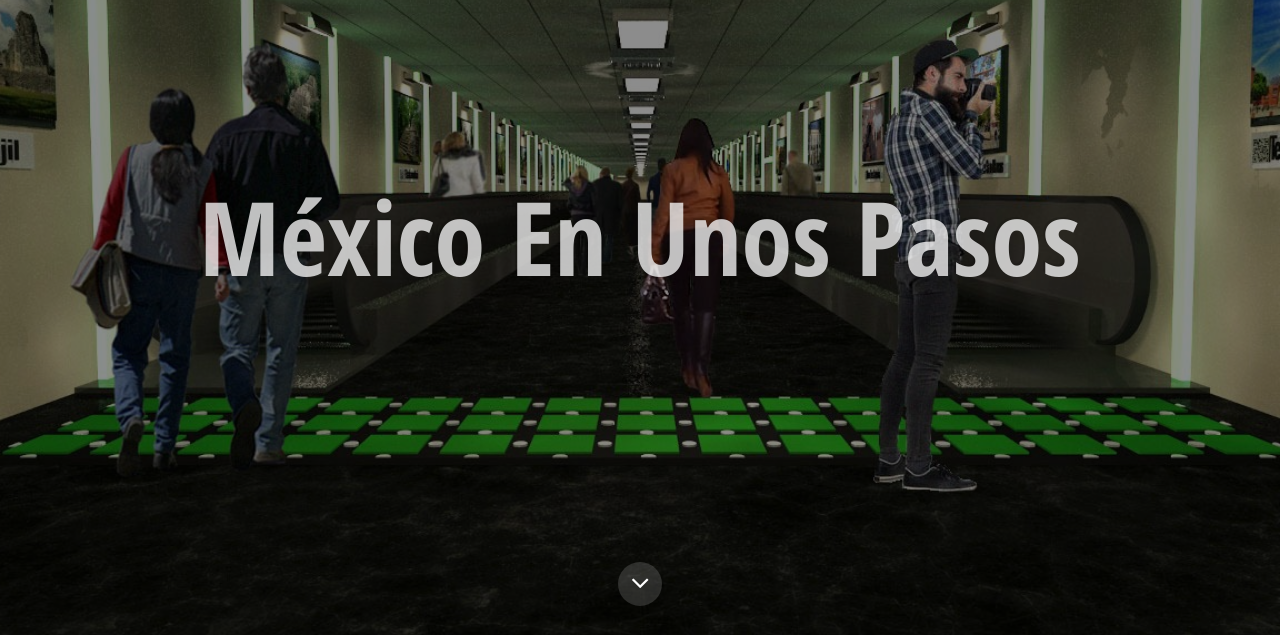
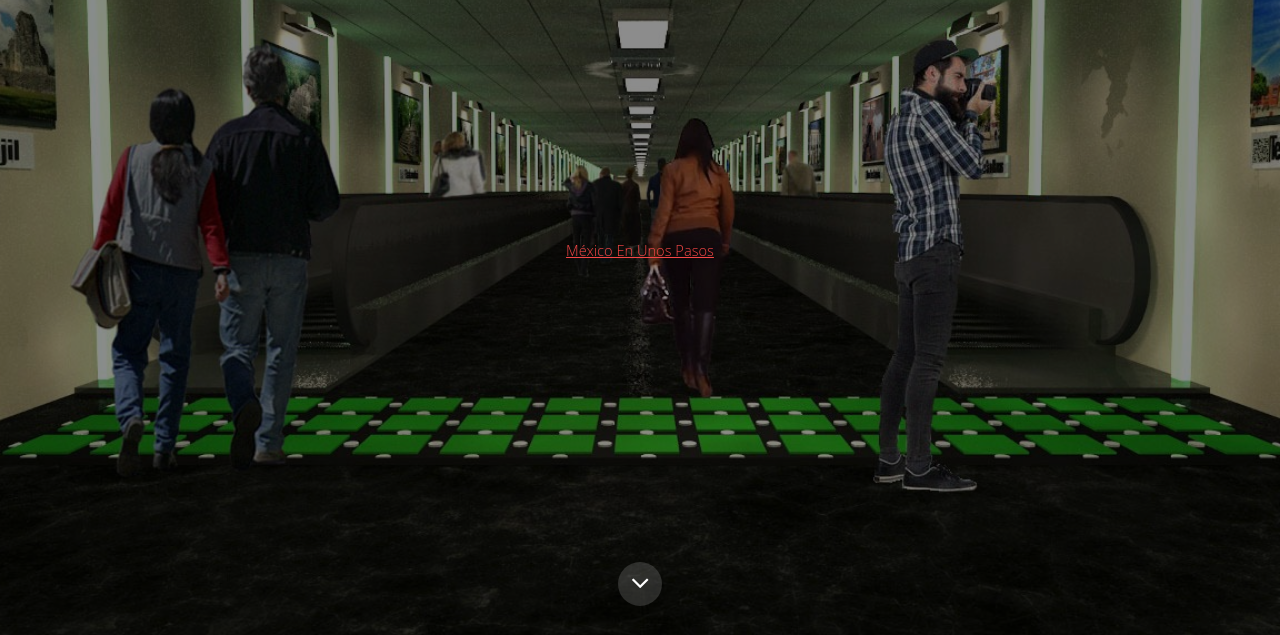
Before and after one commit to DanielRamirezX/En-unos-pasos, a plain HTML site: page index.html in a window 1280 px wide. Shown: the part 165-800 px from the top of the page. Drawn offline with Linux system fonts and the light colour scheme.

Commit message:
Correcion de errores

```diff
--- a/index.html
+++ b/index.html
@@ -40,7 +40,7 @@
 			<section id="banner" class="bg-img" data-bg="banner.jpeg">
 				<div class="inner">
 					<header>
-						<h1>México En Unos Pasos</h1>
+						<div class="logo"><a href="index.html">México En Unos Pasos</a></div>
 					</header>
 				</div>
 				<a href="#one" class="more">Learn More</a>
```
Also changed, not shown: app.html (+1 -1 lines), generic.html (+1 -1 lines), tapete.html (+1 -1 lines).
